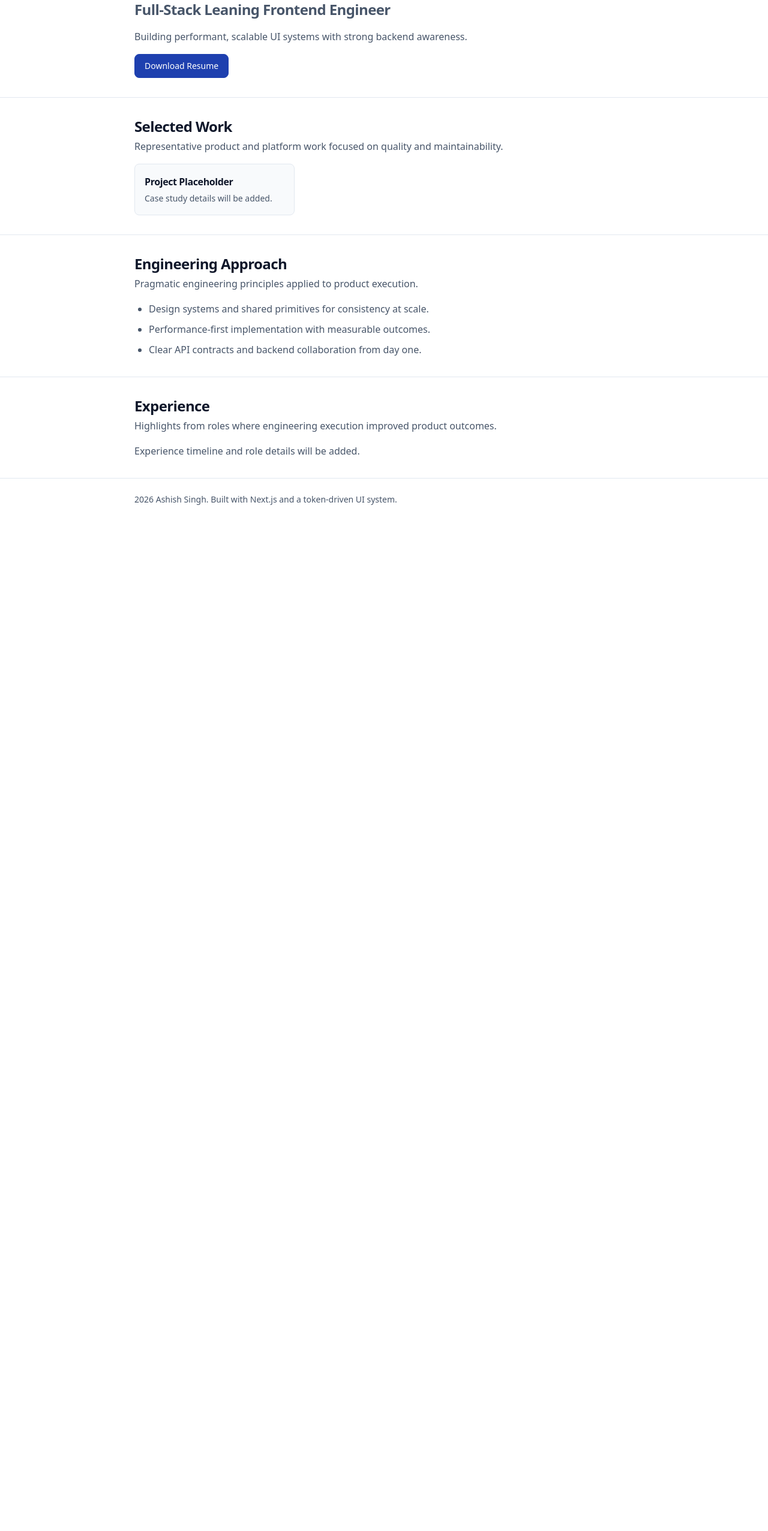
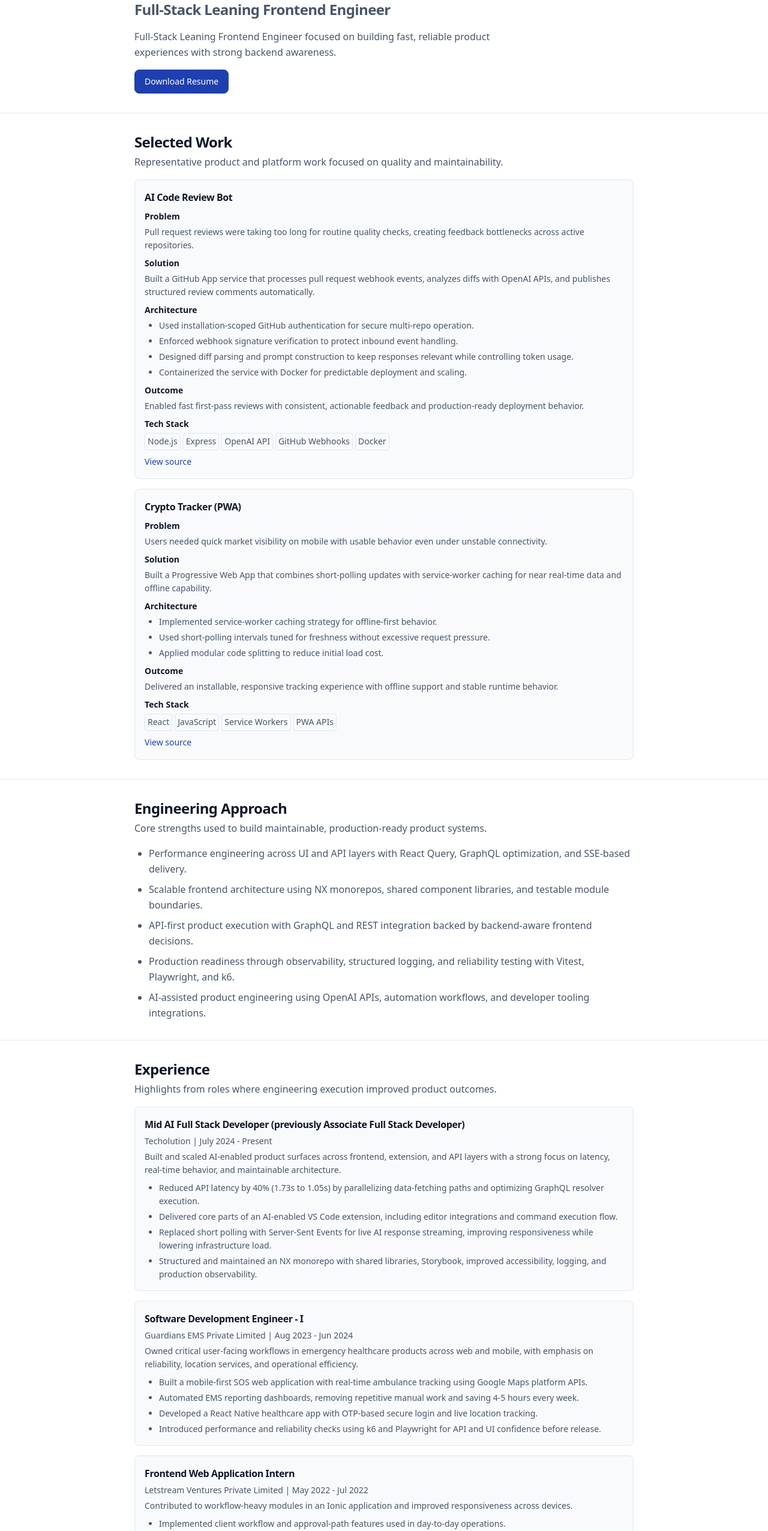
Before and after one commit to ashish-sng/Portfolio-v3, a Next.js app: page / in a window 1280 px wide. Shown: the part 133-2686 px from the top of the page at 60% size. Before the commit the page ends 1065 px from the top, so only its background shows below. Built offline with nearby package versions, Linux system fonts and the light colour scheme.

Commit message:
feat: Add detailed portfolio content and enhance project display with a case study format.

```diff
--- a/src/app/page.tsx
+++ b/src/app/page.tsx
@@ -1,4 +1,5 @@
 import { Footer } from "@/components/layout/Footer";
+import { experience, heroSummary, skillsHighlight } from "@/content/portfolio";
 import { selectedProjects } from "@/content/projects";
 import { Button } from "@/components/ui/Button";
 import { Container } from "@/components/ui/Container";
@@ -28,9 +29,11 @@ export default function HomePage() {
               </Text>
             </header>
             <Text variant="body" className="max-w-2xl text-muted">
-              Building performant, scalable UI systems with strong backend awareness.
+              {heroSummary}
             </Text>
-            <Button>Download Resume</Button>
+            <form action="/resume.pdf" method="get">
+              <Button type="submit">Download Resume</Button>
+            </form>
           </Container>
         </Section>
 
@@ -44,13 +47,70 @@ export default function HomePage() {
                 Representative product and platform work focused on quality and maintainability.
               </Text>
             </header>
-            <div className="grid grid-cols-1 gap-spacing-md sm:grid-cols-2 lg:grid-cols-3" aria-label="Project cards">
+            <div className="grid grid-cols-1 gap-spacing-md" aria-label="Project case studies">
               {selectedProjects.map((project) => (
-                <article key={project.name} className="rounded-radius-md border border-border bg-surface p-spacing-md">
+                <article key={project.name} className="space-y-spacing-sm rounded-radius-md border border-border bg-surface p-spacing-md">
                   <Text variant="h3">{project.name}</Text>
-                  <Text variant="small" className="mt-spacing-xs text-muted">
-                    {project.summary}
-                  </Text>
+
+                  <div className="space-y-spacing-xs">
+                    <Text variant="small" className="font-semibold text-foreground">
+                      Problem
+                    </Text>
+                    <Text variant="small" className="text-muted">
+                      {project.problemStatement}
+                    </Text>
+                  </div>
+
+                  <div className="space-y-spacing-xs">
+                    <Text variant="small" className="font-semibold text-foreground">
+                      Solution
+                    </Text>
+                    <Text variant="small" className="text-muted">
+                      {project.technicalSolution}
+                    </Text>
+                  </div>
+
+                  <div className="space-y-spacing-xs">
+                    <Text variant="small" className="font-semibold text-foreground">
+                      Architecture
+                    </Text>
+                    <ul className="list-disc space-y-spacing-xs pl-spacing-lg text-small text-muted">
+                      {project.architecturalDecisions.map((decision) => (
+                        <li key={decision}>{decision}</li>
+                      ))}
+                    </ul>
+                  </div>
+
+                  <div className="space-y-spacing-xs">
+                    <Text variant="small" className="font-semibold text-foreground">
+                      Outcome
+                    </Text>
+                    <Text variant="small" className="text-muted">
+                      {project.outcome}
+                    </Text>
+                  </div>
+
+                  <div className="space-y-spacing-xs">
+                    <Text variant="small" className="font-semibold text-foreground">
+                      Tech Stack
+                    </Text>
+                    <ul className="flex flex-wrap gap-spacing-xs text-small text-muted">
+                      {project.techStack.map((tech) => (
+                        <li key={tech} className="rounded-radius-sm border border-border px-spacing-xs py-[0.15rem]">
+                          {tech}
+                        </li>
+                      ))}
+                    </ul>
+                  </div>
+
+                  <a
+                    href={project.githubUrl}
+                    className="inline-flex rounded-radius-sm text-small text-accent underline-offset-4 hover:underline focus-visible:outline-none focus-visible:ring-2 focus-visible:ring-accent/40"
+                    target="_blank"
+                    rel="noreferrer"
+                  >
+                    View source
+                  </a>
                 </article>
               ))}
             </div>
@@ -64,13 +124,13 @@ export default function HomePage() {
                 Engineering Approach
               </Text>
               <Text variant="body" className="text-muted">
-                Pragmatic engineering principles applied to product execution.
+                Core strengths used to build maintainable, production-ready product systems.
               </Text>
             </header>
             <ul className="list-disc space-y-spacing-sm pl-spacing-lg text-small text-muted sm:text-base">
-              <li>Design systems and shared primitives for consistency at scale.</li>
-              <li>Performance-first implementation with measurable outcomes.</li>
-              <li>Clear API contracts and backend collaboration from day one.</li>
+              {skillsHighlight.map((skill) => (
+                <li key={skill}>{skill}</li>
+              ))}
             </ul>
           </Container>
         </Section>
@@ -85,9 +145,26 @@ export default function HomePage() {
                 Highlights from roles where engineering execution improved product outcomes.
               </Text>
             </header>
-            <Text variant="body" className="text-muted">
-              Experience timeline and role details will be added.
-            </Text>
+            <div className="space-y-spacing-md">
+              {experience.map((item) => (
+                <article key={`${item.company}-${item.role}`} className="space-y-spacing-sm rounded-radius-md border border-border bg-surface p-spacing-md">
+                  <header className="space-y-spacing-xs">
+                    <Text variant="h3">{item.role}</Text>
+                    <Text variant="small" className="text-muted">
+                      {item.company} | {item.duration}
+                    </Text>
+                    <Text variant="small" className="text-muted">
+                      {item.roleSummary}
+                    </Text>
+                  </header>
+                  <ul className="list-disc space-y-spacing-xs pl-spacing-lg text-small text-muted">
+                    {item.impact.map((point) => (
+                      <li key={point}>{point}</li>
+                    ))}
+                  </ul>
+                </article>
+              ))}
+            </div>
           </Container>
         </Section>
       </main>
--- a/src/components/projects/selected-work-section.tsx
+++ b/src/components/projects/selected-work-section.tsx
@@ -13,7 +13,7 @@ export function SelectedWorkSection() {
         {selectedProjects.map((project) => (
           <li key={project.name} className="rounded-radius-md border border-border bg-surface p-spacing-md">
             <h3 className="font-medium">{project.name}</h3>
-            <p className="mt-1 text-sm text-muted">{project.summary}</p>
+            <p className="mt-1 text-sm text-muted">{project.problemStatement}</p>
           </li>
         ))}
       </ul>
--- /dev/null
+++ b/src/content/portfolio.ts
@@ -0,0 +1,59 @@
+export const heroSummary =
+  "Full-Stack Leaning Frontend Engineer focused on building fast, reliable product experiences with strong backend awareness.";
+
+export type ExperienceItem = {
+  company: string;
+  role: string;
+  duration: string;
+  roleSummary: string;
+  impact: string[];
+};
+
+export const experience: ExperienceItem[] = [
+  {
+    company: "Techolution",
+    role: "Mid AI Full Stack Developer (previously Associate Full Stack Developer)",
+    duration: "July 2024 - Present",
+    roleSummary:
+      "Built and scaled AI-enabled product surfaces across frontend, extension, and API layers with a strong focus on latency, real-time behavior, and maintainable architecture.",
+    impact: [
+      "Reduced API latency by 40% (1.73s to 1.05s) by parallelizing data-fetching paths and optimizing GraphQL resolver execution.",
+      "Delivered core parts of an AI-enabled VS Code extension, including editor integrations and command execution flow.",
+      "Replaced short polling with Server-Sent Events for live AI response streaming, improving responsiveness while lowering infrastructure load.",
+      "Structured and maintained an NX monorepo with shared libraries, Storybook, improved accessibility, logging, and production observability.",
+    ],
+  },
+  {
+    company: "Guardians EMS Private Limited",
+    role: "Software Development Engineer - I",
+    duration: "Aug 2023 - Jun 2024",
+    roleSummary:
+      "Owned critical user-facing workflows in emergency healthcare products across web and mobile, with emphasis on reliability, location services, and operational efficiency.",
+    impact: [
+      "Built a mobile-first SOS web application with real-time ambulance tracking using Google Maps platform APIs.",
+      "Automated EMS reporting dashboards, removing repetitive manual work and saving 4-5 hours every week.",
+      "Developed a React Native healthcare app with OTP-based secure login and live location tracking.",
+      "Introduced performance and reliability checks using k6 and Playwright for API and UI confidence before release.",
+    ],
+  },
+  {
+    company: "Letstream Ventures Private Limited",
+    role: "Frontend Web Application Intern",
+    duration: "May 2022 - Jul 2022",
+    roleSummary:
+      "Contributed to workflow-heavy modules in an Ionic application and improved responsiveness across devices.",
+    impact: [
+      "Implemented client workflow and approval-path features used in day-to-day operations.",
+      "Improved mobile responsiveness and interaction consistency across supported devices.",
+      "Contributed to cleaner component-level organization to speed up future feature development.",
+    ],
+  },
+];
+
+export const skillsHighlight: string[] = [
+  "Performance engineering across UI and API layers with React Query, GraphQL optimization, and SSE-based delivery.",
+  "Scalable frontend architecture using NX monorepos, shared component libraries, and testable module boundaries.",
+  "API-first product execution with GraphQL and REST integration backed by backend-aware frontend decisions.",
+  "Production readiness through observability, structured logging, and reliability testing with Vitest, Playwright, and k6.",
+  "AI-assisted product engineering using OpenAI APIs, automation workflows, and developer tooling integrations.",
+];
--- a/src/content/projects.ts
+++ b/src/content/projects.ts
@@ -1,11 +1,45 @@
 export type Project = {
   name: string;
-  summary: string;
+  problemStatement: string;
+  technicalSolution: string;
+  architecturalDecisions: string[];
+  outcome: string;
+  techStack: string[];
+  githubUrl: string;
 };
 
 export const selectedProjects: Project[] = [
   {
-    name: "Project Placeholder",
-    summary: "Case study details will be added."
+    name: "AI Code Review Bot",
+    problemStatement:
+      "Pull request reviews were taking too long for routine quality checks, creating feedback bottlenecks across active repositories.",
+    technicalSolution:
+      "Built a GitHub App service that processes pull request webhook events, analyzes diffs with OpenAI APIs, and publishes structured review comments automatically.",
+    architecturalDecisions: [
+      "Used installation-scoped GitHub authentication for secure multi-repo operation.",
+      "Enforced webhook signature verification to protect inbound event handling.",
+      "Designed diff parsing and prompt construction to keep responses relevant while controlling token usage.",
+      "Containerized the service with Docker for predictable deployment and scaling."
+    ],
+    outcome:
+      "Enabled fast first-pass reviews with consistent, actionable feedback and production-ready deployment behavior.",
+    techStack: ["Node.js", "Express", "OpenAI API", "GitHub Webhooks", "Docker"],
+    githubUrl: "https://github.com/your-username/ai-code-review-bot"
+  },
+  {
+    name: "Crypto Tracker (PWA)",
+    problemStatement:
+      "Users needed quick market visibility on mobile with usable behavior even under unstable connectivity.",
+    technicalSolution:
+      "Built a Progressive Web App that combines short-polling updates with service-worker caching for near real-time data and offline capability.",
+    architecturalDecisions: [
+      "Implemented service-worker caching strategy for offline-first behavior.",
+      "Used short-polling intervals tuned for freshness without excessive request pressure.",
+      "Applied modular code splitting to reduce initial load cost."
+    ],
+    outcome:
+      "Delivered an installable, responsive tracking experience with offline support and stable runtime behavior.",
+    techStack: ["React", "JavaScript", "Service Workers", "PWA APIs"],
+    githubUrl: "https://github.com/your-username/crypto-tracker-pwa"
   }
 ];
```
